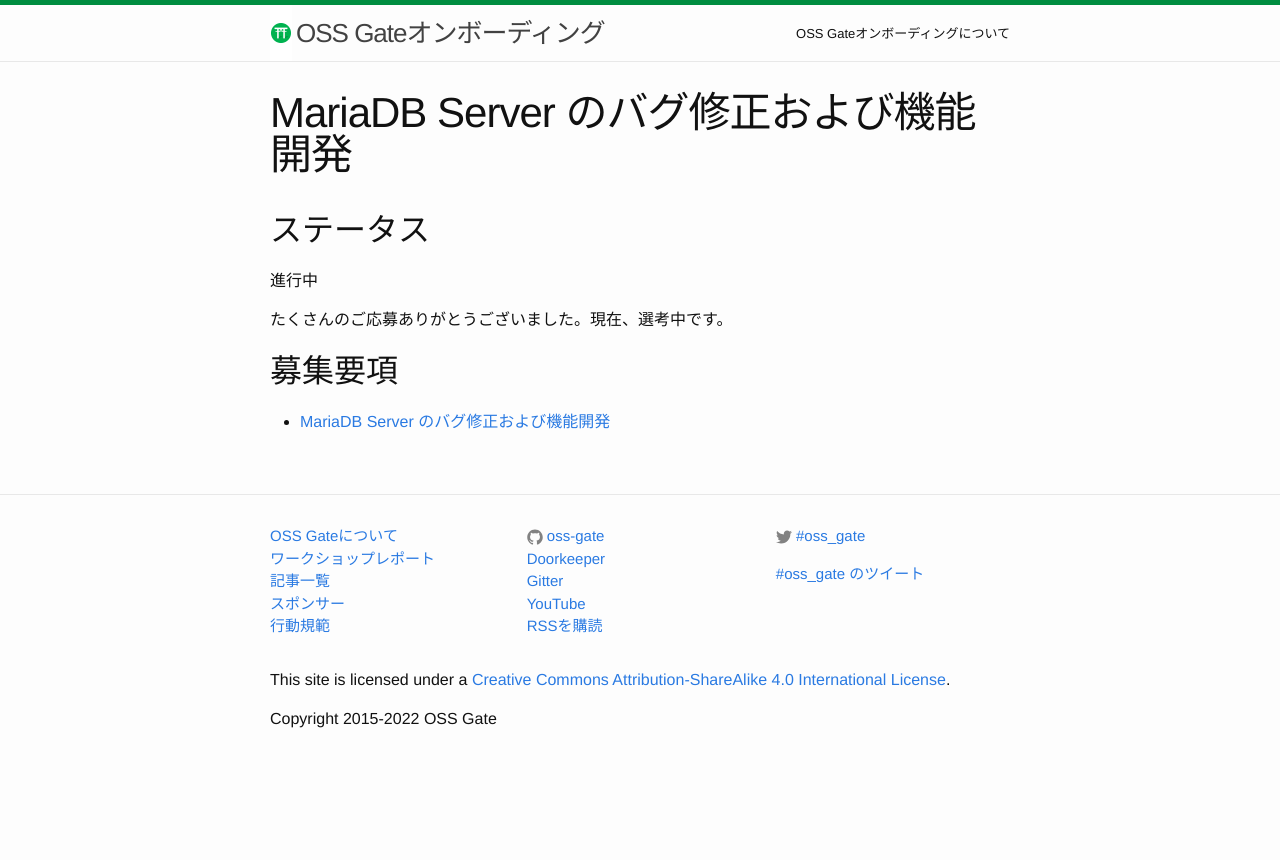
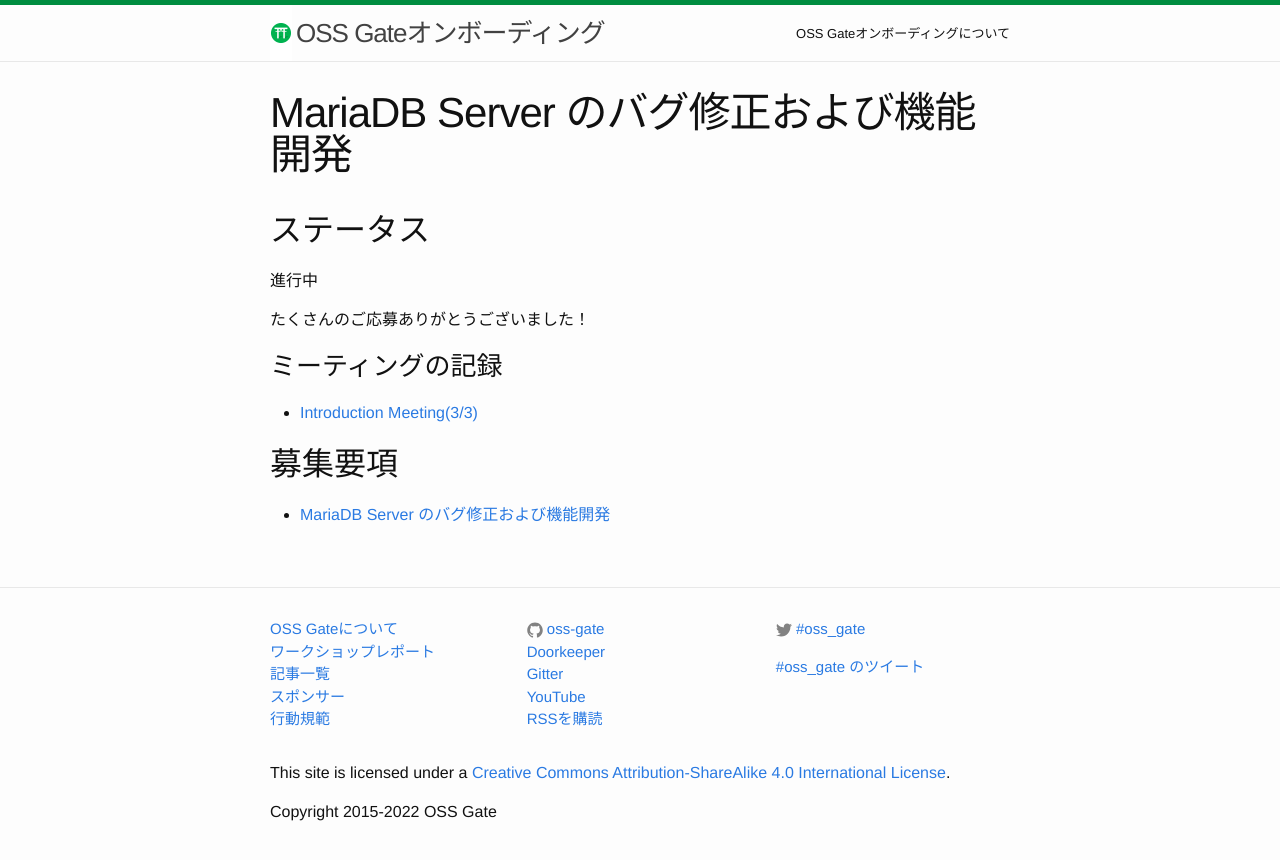
Before and after one commit to oss-gate/on-boarding, a Jekyll site: the page built from proposals/2022-03/nayuta-mariadb-server/index.md, in a window 1280 px wide. Shown: the top 860 px of the page. Built offline with Jekyll 4.4.1, drawn with Linux system fonts in a browser that asks for light colours; Markdown is read by kramdown in place of the engine named in the settings; comment, search, counter and statistics services are not loaded.

Commit message:
add the 0303meeting report on index
add the meeting report link.

```diff
--- a/proposals/2022-03/nayuta-mariadb-server/index.md
+++ b/proposals/2022-03/nayuta-mariadb-server/index.md
@@ -7,7 +7,13 @@ title: MariaDB Server のバグ修正および機能開発
 
 進行中
 
-たくさんのご応募ありがとうございました。現在、選考中です。
+たくさんのご応募ありがとうございました！
+
+
+### ミーティングの記録
+
+* [Introduction Meeting(3/3)]({{ site.baseurl }}{% link proposals/2022-03/nayuta-mariadb-server/2022-03-03-meeting.md %})
+
 
 <!--
 ### 最終レポート
@@ -27,16 +33,6 @@ FIXME: 先輩と新人の日報へのリンクを記載する。日報の書き
 * 例: 第一回の先輩 [kenhys]({{ site.baseurl }}{% link proposals/2021-08/kenhys-maintain-debian-packages/daily-report-kenhys.md %})
 * 例: 第一回の新人 [sivchari]({{ site.baseurl }}{% link proposals/2021-08/kenhys-maintain-debian-packages/daily-report-sivchari.md %}))
 
-### ミーティングの記録
-
-FIXME: ふりかえりなどのミーティングの記録へのリンクを記載する。
-
-ミーティングの記録は `https://github.com/oss-gate/on-boarding/tree/main/proposals/${開始時期}/${先輩のID}-${募集要項のID}/meeting-YYYY-MM-DD.md` に置く。
-
-
-* 例: 第一回の [初回のミーティングメモ (8/11)]({{ site.baseurl }}{% link proposals/2021-08/kenhys-maintain-debian-packages/meeting-2021-08-11.md %})
-* 例: 第一回の [中間のふりかえりメモ (8/31)]({{ site.baseurl }}{% link proposals/2021-08/kenhys-maintain-debian-packages/meeting-2021-08-31.md %})
-
 ### 参考資料
 
 FIXME: 関連する参考資料等があれば記載する。
```
